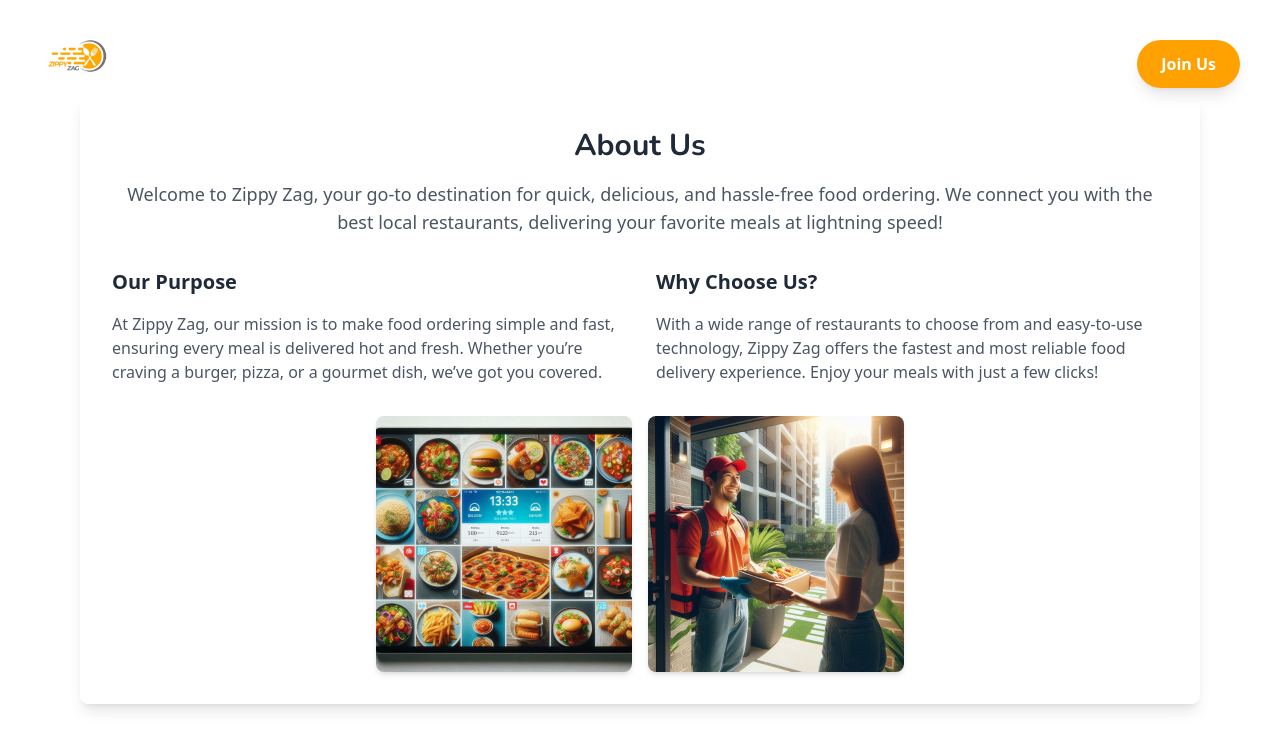
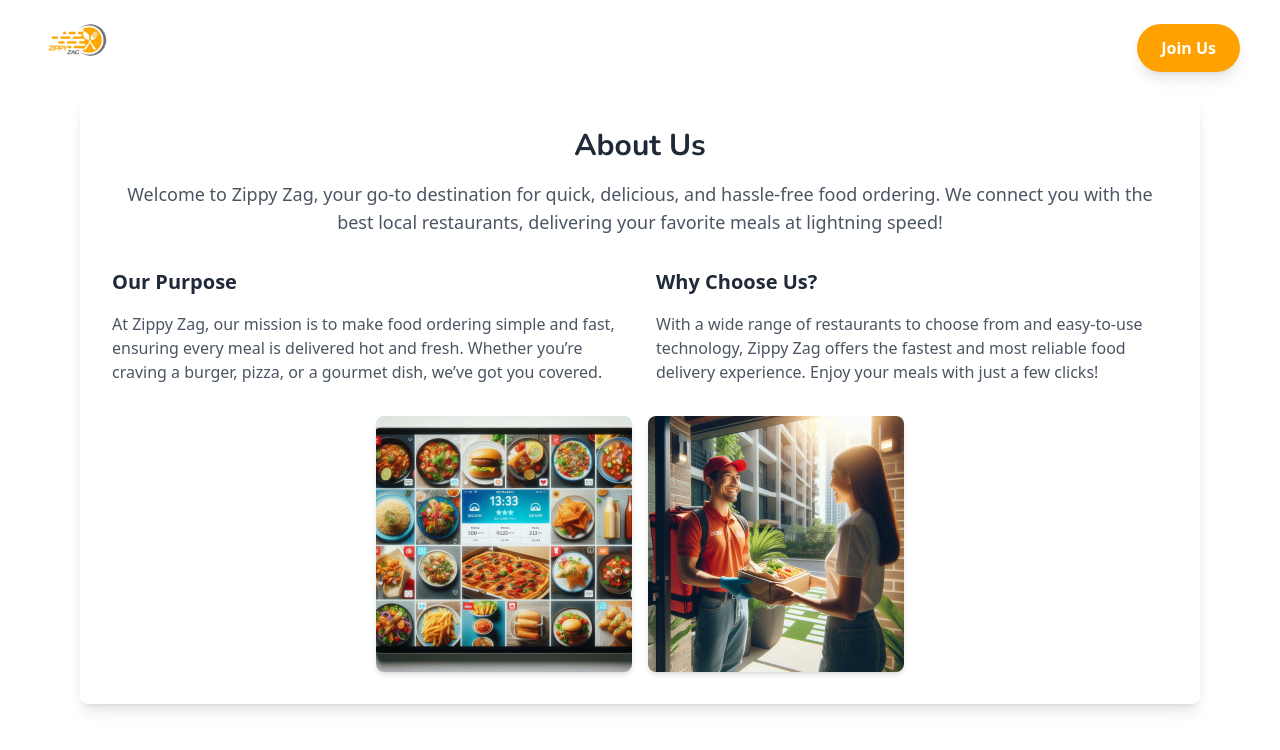
Before and after one commit to javidShabin/zippy-zag-main-project-frontend, a React (Vite) app: page /about in a window 1280 px wide. Shown: the top 750 px of the page. Built offline with nearby package versions, Linux system fonts and the light colour scheme; no server answers; a web font is replaced by a local one.

Commit message:
remove padding y from hedaer

```diff
--- a/src/components/Header.jsx
+++ b/src/components/Header.jsx
@@ -30,7 +30,7 @@
         isScrolled ? "bg-[#ffffff70] shadow-md backdrop-blur-lg" : ""
       } text-white transition duration-300`}
     >
-      <div className="container mx-auto flex items-center justify-between py-4 px-6 md:px-10">
+      <div className="container mx-auto flex items-center justify-between px-6 md:px-10">
         {/* Logo */}
         <div className="logo">
           <h1>
```
